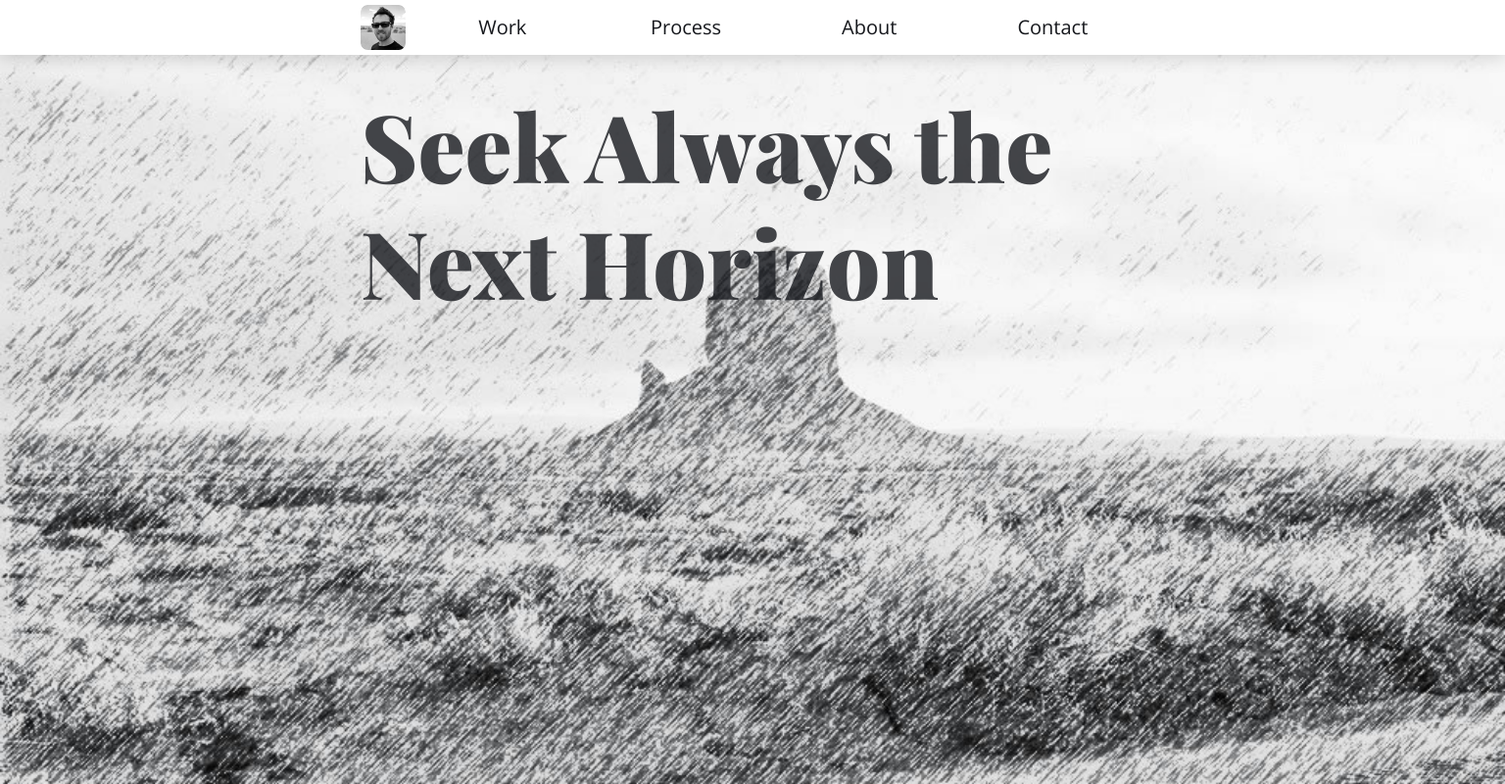
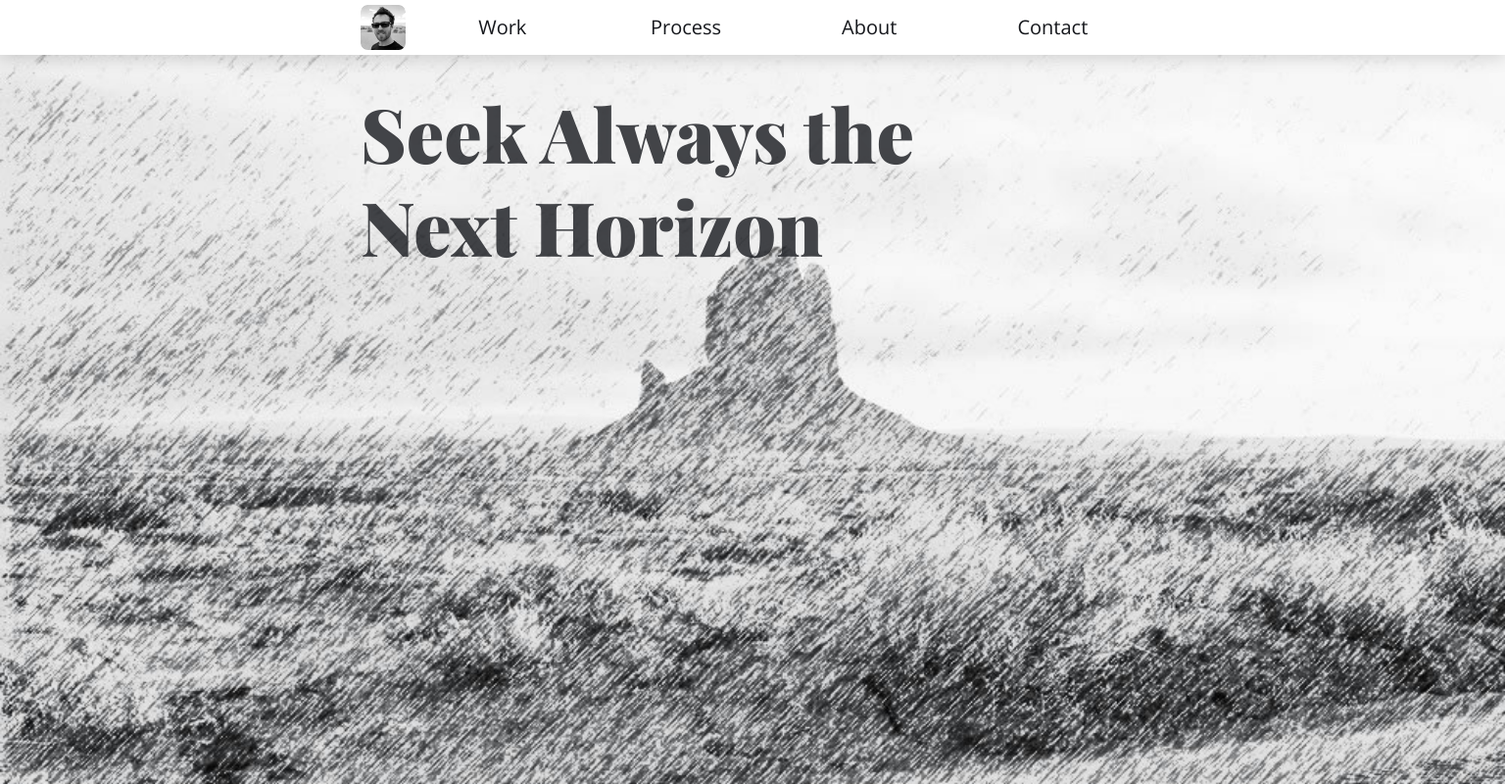
Before and after one commit to jasonwilkens/portfolio, a PHP site: page /index.html in a window 1536 px wide. Shown: the whole page at 98% size. Run offline with PHP 8.4, Linux system fonts and the light colour scheme; some libraries are stand-ins or nearby versions.

Commit message:
fixed satnh max size

```diff
--- a/scss/_type.scss
+++ b/scss/_type.scss
@@ -133,5 +133,5 @@ h5 {
 }
 
 .satnh {
-  @include fluid-type($min-fluid, $max-fluid, $mod_1*$mod_1*$mod_1*$mod_1*$mod_1*$mod_1*$mod_1*$mod_1 *1rem, $mod_2*$mod_2*$mod_2*$mod_2*$mod_2*$mod_2*$mod_2*$mod_2 *1rem);
+  @include fluid-type($min-fluid, $max-fluid, $mod_1*$mod_1*$mod_1*$mod_1*$mod_1*$mod_1*$mod_1*$mod_1 *1rem, $mod_2*$mod_2*$mod_2*$mod_2*$mod_2*$mod_2*$mod_2 *1rem);
 }
--- a/scss/main.css
+++ b/scss/main.css
@@ -532,10 +532,10 @@ h5 {
   font-size: 2.56578rem; }
   @media screen and (min-width: 50rem) {
     .satnh {
-      font-size: calc(2.56578rem + 3.39468 * ((100vw - 50rem) / 35)); } }
+      font-size: calc(2.56578rem + 2.20259 * ((100vw - 50rem) / 35)); } }
   @media screen and (min-width: 85rem) {
     .satnh {
-      font-size: 5.96046rem; } }
+      font-size: 4.76837rem; } }
 
 * + * {
   margin-top: 1.5rem;
```
